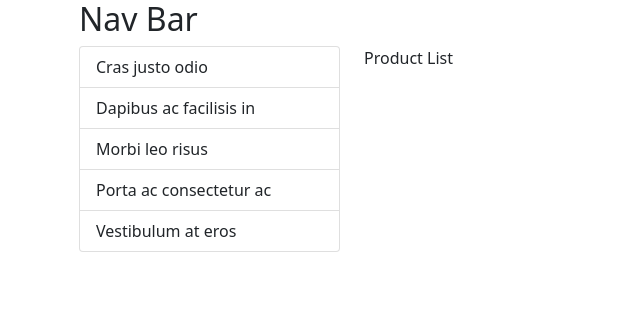
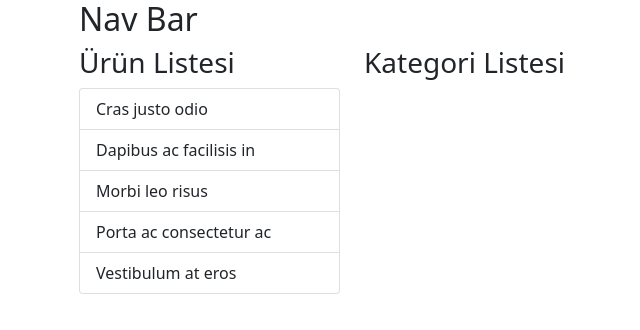
Before and after one commit to EryBkr/ReactJs, a React (Create React App) app in the folder intro/: page / in a window 1280 px wide. Shown: the top 330 px of the page, without its empty margins (3-643 px from the left). Built offline with nearby package versions, Linux system fonts and the light colour scheme.

Commit message:
Props example was added

```diff
--- a/intro/src/App.js
+++ b/intro/src/App.js
@@ -4,6 +4,11 @@ import Navi from "./Navi";
 import ProductList from "./ProductList";
 
 function App() {
+
+  //Obje gönderimmi için oluşturduk
+  let productInfo={title:"Ürün Listesi",id:5};
+  let categoryInfo={title:"Kategori Listesi"};
+
 
   //JSX kullanımı (aşağıdaki div aslında HTML tagi değildir)
   //Buraya yazacağımız tag ler div içerisinde olmalıdır
@@ -19,18 +24,16 @@ function App() {
           {/* Aynı Bootstrap kullanımı gibi */}
           <Col xs="3">
             {/* CategoryList bizim oluşturduğumuz componenttir */}
-            <CategoryList></CategoryList>
+            {/* info değişkeni içerisinde ki datayı CategoryList componente gönderiyorum */}
+            <CategoryList info={productInfo}></CategoryList>
           </Col>
           <Col xs="9">
             {/* ProductList bizim oluşturduğumuz componenttir */}
-            <ProductList></ProductList>
+            {/* info değişkeni içerisinde ki datayı ProductList componente gönderiyorum */}
+            <ProductList info={categoryInfo}></ProductList>
           </Col>
         </Row>
       </Container>
-
-
-
-
     </div>
   );
 }
--- a/intro/src/CategoryList.js
+++ b/intro/src/CategoryList.js
@@ -7,10 +7,21 @@ import {ListGroup,ListGroupItem} from "reactstrap";
 
 export default class CategoryList extends Component {
 
-    //render componenti (sadece değişen componenti) değişikliklerini uygulayan bir fonksiyondur
+constructor(props){
+    //Component class ına gönderiyoruz oradan kalıtıyor zaten
+    //BaseClass a gönderme nedenimiz this keyword ü CategoryList classına değil Component e karşılık geliyor(kalıtım alınan)
+    super(props);
+    state:{};
+}
+
+
+//render componenti (sadece değişen componenti) değişikliklerini uygulayan bir fonksiyondur
  render() {
         return (
             <div>
+                {/* Süslü parantezler JS kodu yazacağımı belirtiyor */}
+                {/* AppComponent ten gönderdiğim info değişkenine eriştim */}
+                <h3>{this.props.info.title}</h3>
                 <ListGroup>
                   <ListGroupItem>Cras justo odio</ListGroupItem>
                   <ListGroupItem>Dapibus ac facilisis in</ListGroupItem>
--- a/intro/src/ProductList.js
+++ b/intro/src/ProductList.js
@@ -4,7 +4,8 @@ export default class ProductList extends Component {
     render() {
         return (
             <div>
-                <span>Product List</span>
+                <h3>{this.props.info.title}</h3>
+                <p>{this.props.info.id}</p>
             </div>
         )
     }
```
